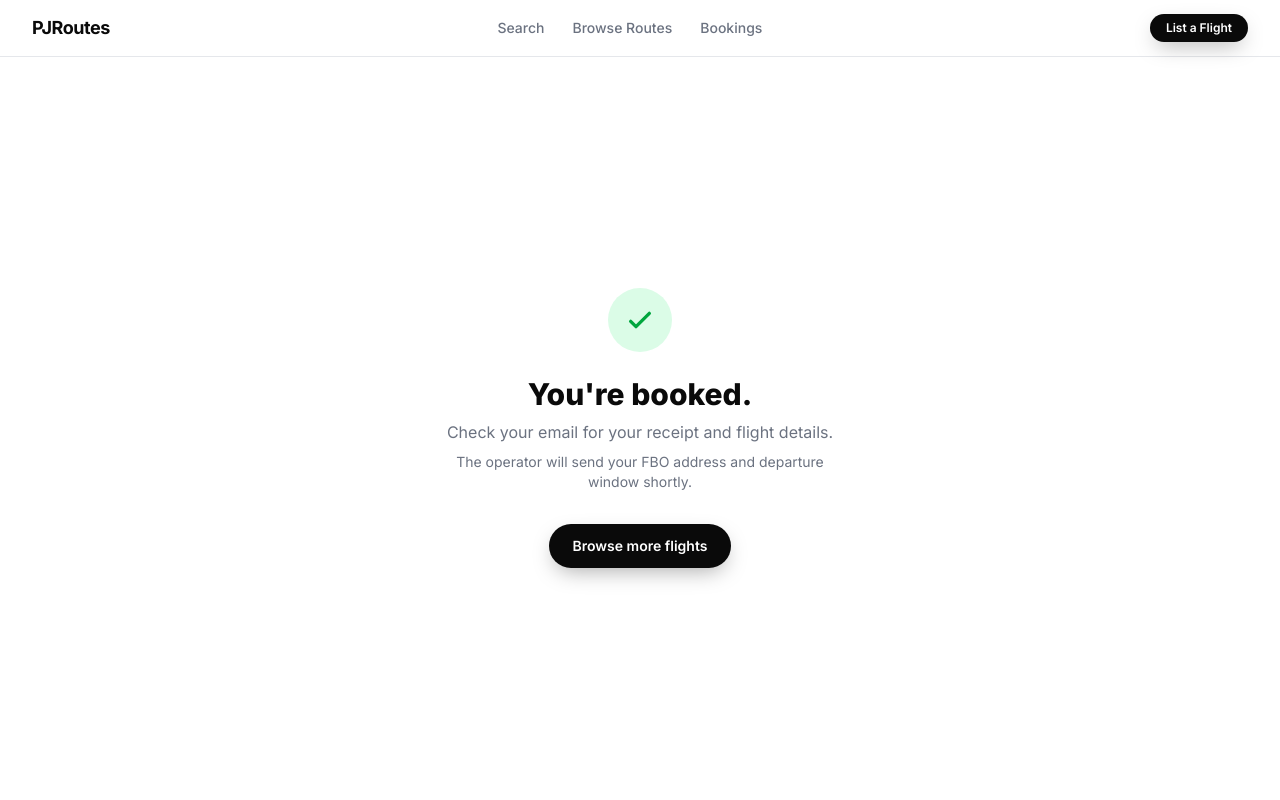
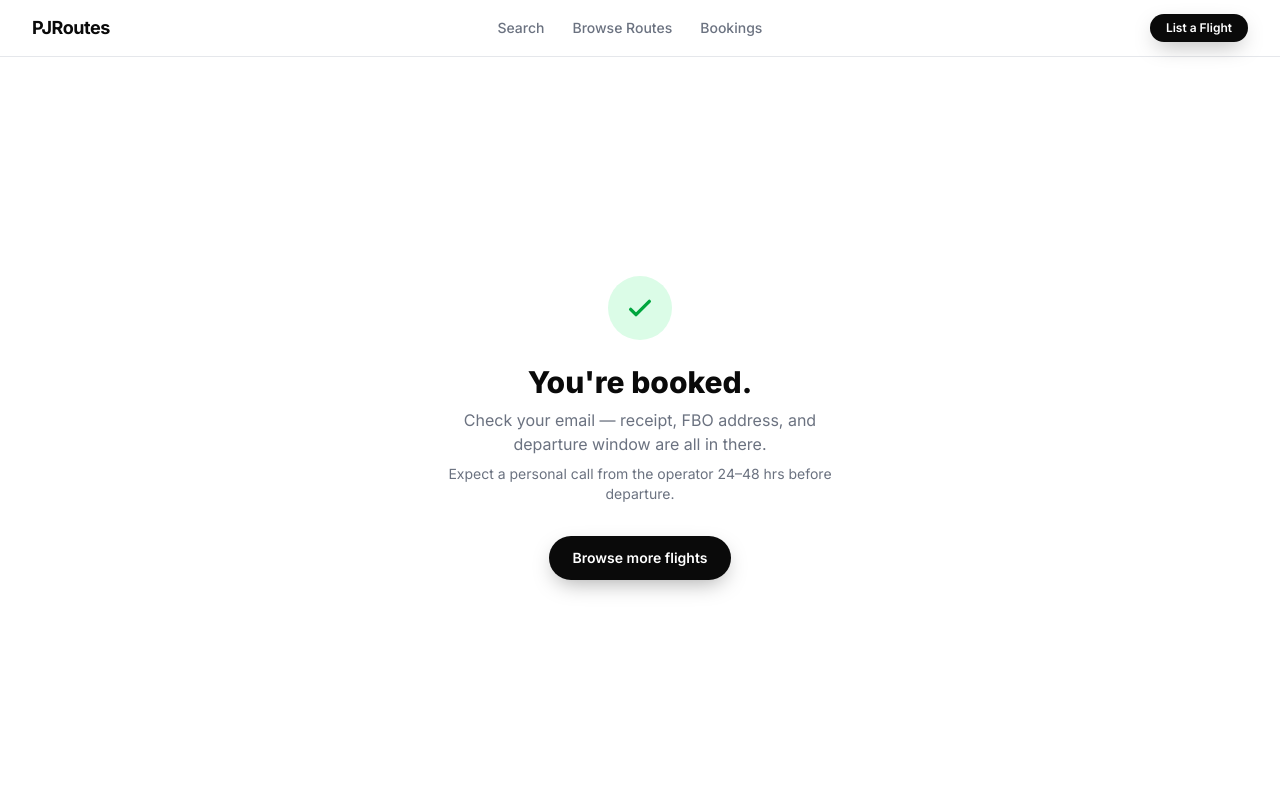
Before and after one commit to jaylenmareko/pjroutes-, a Next.js app: page /book/success in a window 1280 px wide. Shown: the top 800 px of the page. Built offline with nearby package versions, Linux system fonts and the light colour scheme; no server answers.

Commit message:
Add FBO address field to operator form, include in confirmation email, fix post-booking copy

```diff
--- a/app/api/confirm-booking/route.ts
+++ b/app/api/confirm-booking/route.ts
@@ -57,13 +57,14 @@ export async function POST(req: NextRequest) {
       <div style="font-family:Inter,sans-serif;max-width:540px;margin:0 auto;padding:32px 24px">
         <p style="font-size:13px;color:#6B7280;margin:0 0 8px">PJRoutes</p>
         <h1 style="font-size:24px;font-weight:700;color:#0A0A0A;margin:0 0 4px">You're booked.</h1>
-        <p style="color:#6B7280;margin:0 0 28px">Your booking is confirmed. The operator will send your FBO address and departure window shortly.</p>
+        <p style="color:#6B7280;margin:0 0 28px">Your booking is confirmed. Show up at the FBO — skip the terminal, board directly. Expect a personal call from the operator 24–48 hrs before departure.</p>
 
         <div style="background:#F9FAFB;border-radius:12px;padding:20px;margin-bottom:24px">
           <p style="font-size:18px;font-weight:700;color:#0A0A0A;margin:0 0 16px">${flight.from_city} (${flight.from_airport}) → ${flight.to_city} (${flight.to_airport})</p>
           <table style="width:100%;border-collapse:collapse">
             ${row('Date', dateStr)}
             ${row('Departure window', `${startTime} – ${endTime}`)}
+            ${flight.fbo_address ? row('FBO address', flight.fbo_address) : ''}
             ${row('Aircraft', `${flight.aircraft_type}`)}
             ${row('Tail number', flight.aircraft_tail)}
             ${row('Passengers', `${passenger.count}`)}
--- a/app/book/success/page.tsx
+++ b/app/book/success/page.tsx
@@ -10,8 +10,8 @@ export default function SuccessPage() {
           </svg>
         </div>
         <h1 className="text-3xl font-extrabold text-ink mb-2">You&apos;re booked.</h1>
-        <p className="text-muted mb-2">Check your email for your receipt and flight details.</p>
-        <p className="text-muted text-sm mb-8">The operator will send your FBO address and departure window shortly.</p>
+        <p className="text-muted mb-2">Check your email — receipt, FBO address, and departure window are all in there.</p>
+        <p className="text-muted text-sm mb-8">Expect a personal call from the operator 24–48 hrs before departure.</p>
         <Link href="/flights" className="btn-primary">Browse more flights</Link>
       </div>
     </div>
--- a/app/faq/page.tsx
+++ b/app/faq/page.tsx
@@ -6,7 +6,7 @@ const BUYER_FAQS = [
   { q: 'How do I find empty leg flights on PJRoutes?', a: 'Use the search bar on the homepage or browse routes. Enter your origin, destination, and preferred date. You can also set a route alert — we\'ll email you the moment a matching flight lists.' },
   { q: 'How much do empty leg flights cost?', a: 'Prices are set by operators directly and vary by route, aircraft type, and timing. You\'ll typically see significant discounts compared to standard charter rates. PJRoutes charges no additional platform fee — what the operator lists is what you pay.' },
   { q: 'Are all operators on PJRoutes certified?', a: 'Yes. Every operator must hold an active FAA Part 135 Air Carrier Certificate. We verify this before any listing goes live.' },
-  { q: 'What happens after I book?', a: 'Your booking is confirmed instantly and you\'ll receive an email with your receipt and flight details. The operator then sends your FBO address and departure window.' },
+  { q: 'What happens after I book?', a: 'Your booking is confirmed instantly. You\'ll receive an email with your receipt, FBO address (where to show up), and departure window. Expect a personal call from the operator 24–48 hrs before departure to confirm final details.' },
   { q: 'Can I split the cost with others?', a: 'Yes — you book the entire aircraft, so you can bring as many passengers as the jet holds. Splitting the cost across a group often makes it comparable to or cheaper than business class.' },
   { q: 'What if the operator cancels?', a: 'If the operator cancels the flight, you receive a full refund. No questions asked.' },
   { q: 'Can I pay by bank transfer?', a: 'Yes. At checkout you can pay by credit card or ACH bank transfer. Bank transfer has a significantly lower processing fee, which is shown transparently at checkout.' },
--- a/app/operator/page.tsx
+++ b/app/operator/page.tsx
@@ -10,6 +10,7 @@ const initialForm = {
   aircraft_type: '', aircraft_tail: '',
   jet_size: 'light',
   has_wifi: false, pets_allowed: false, standup_cabin: false,
+  fbo_address: '',
   operator_name: '', operator_email: '', operator_phone: '',
 }
 
@@ -162,6 +163,10 @@ export default function OperatorPage() {
                 <label className="block text-xs text-muted mb-1">Phone</label>
                 <input className="input" required value={form.operator_phone} onChange={e => set('operator_phone', e.target.value)} />
               </div>
+              <div>
+                <label className="block text-xs text-muted mb-1">FBO address <span className="text-muted/60">(optional — sent to passengers in their confirmation email)</span></label>
+                <input className="input" placeholder="e.g. Signature Flight Support, 8008 Lemmon Ave, Dallas TX" value={form.fbo_address} onChange={e => set('fbo_address', e.target.value)} />
+              </div>
             </div>
           </div>
 
```
